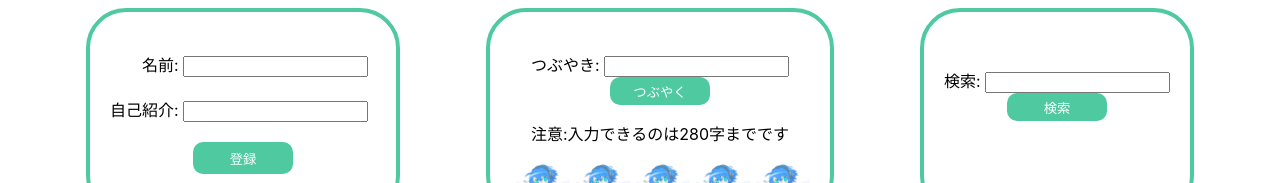
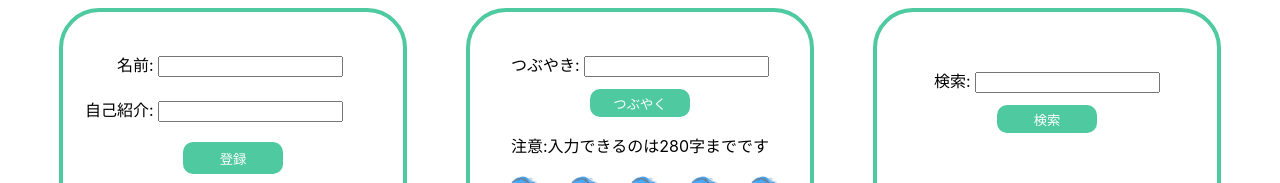
Before and after one commit to mehm8128/SNS_for_engineers, a React (Create React App) app: page / in a window 1280 px wide. Shown: the top 183 px of the page. Built offline with nearby package versions, Linux system fonts and the light colour scheme; no server answers.

Commit message:
CSS修正

```diff
--- a/src/css/Register.css
+++ b/src/css/Register.css
@@ -1,7 +1,8 @@
 .regiComp {
 	padding: 20px;
 	border-radius: 40px;
-	height: 160px;
+	height: 200px;
+	width: 300px;
 	border: solid 4px rgb(79, 201, 160);
 	padding-top: auto;
 }
@@ -10,12 +11,12 @@
 }
 .nameRegi {
 	display: block;
-	margin-right: 8px;
+	margin-right: 40px;
 	text-align: right;
 }
 .introRegi {
 	display: block;
-	margin-right: 8px;
+	margin-right: 40px;
 	text-align: right;
 }
 .registerButton {
--- a/src/css/Retrieve.css
+++ b/src/css/Retrieve.css
@@ -1,7 +1,8 @@
 .retComp {
 	padding: 20px;
-	height: 160px;
 	border-radius: 40px;
+	height: 200px;
+	width: 300px;
 	border: solid 4px rgb(79, 201, 160);
 	padding-top: auto;
 }
@@ -20,7 +21,9 @@
 	height: 28px;
 	border-radius: 10px;
 	display: block;
-	margin: auto;
+	margin-top: 12px;
+	margin-right: auto;
+	margin-left: auto;
 	outline: none;
 	border: none;
 	cursor: pointer;
--- a/src/css/Tweet.css
+++ b/src/css/Tweet.css
@@ -1,7 +1,8 @@
 .tweComp {
 	padding: 20px;
 	border-radius: 40px;
-	height: 160px;
+	height: 200px;
+	width: 300px;
 	border: solid 4px rgb(79, 201, 160);
 	padding-top: auto;
 }
@@ -18,7 +19,9 @@
 	height: 28px;
 	border-radius: 10px;
 	display: block;
-	margin: auto;
+	margin-top: 12px;
+	margin-right: auto;
+	margin-left: auto;
 	outline: none;
 	border: none;
 	cursor: pointer;
```
